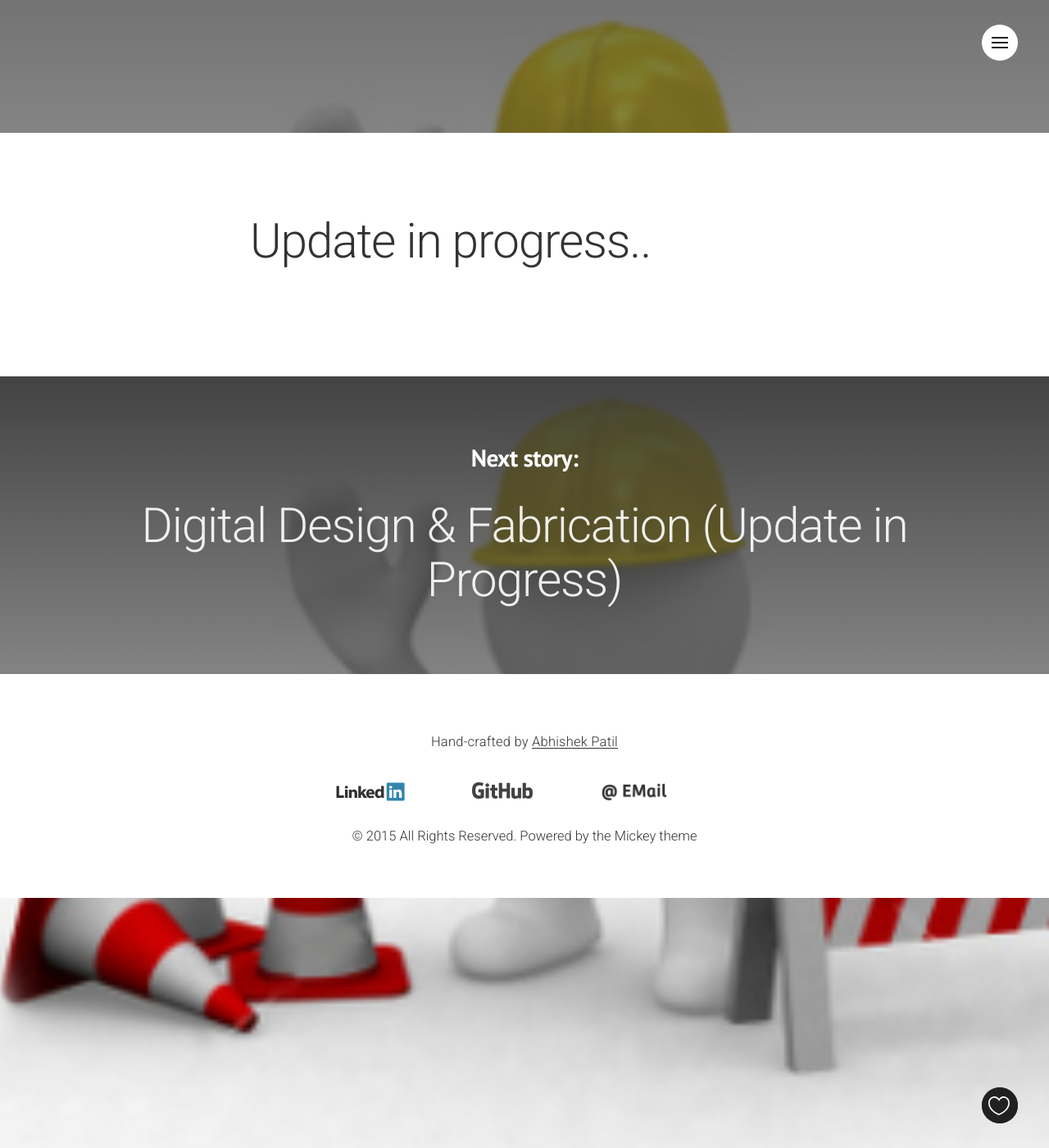
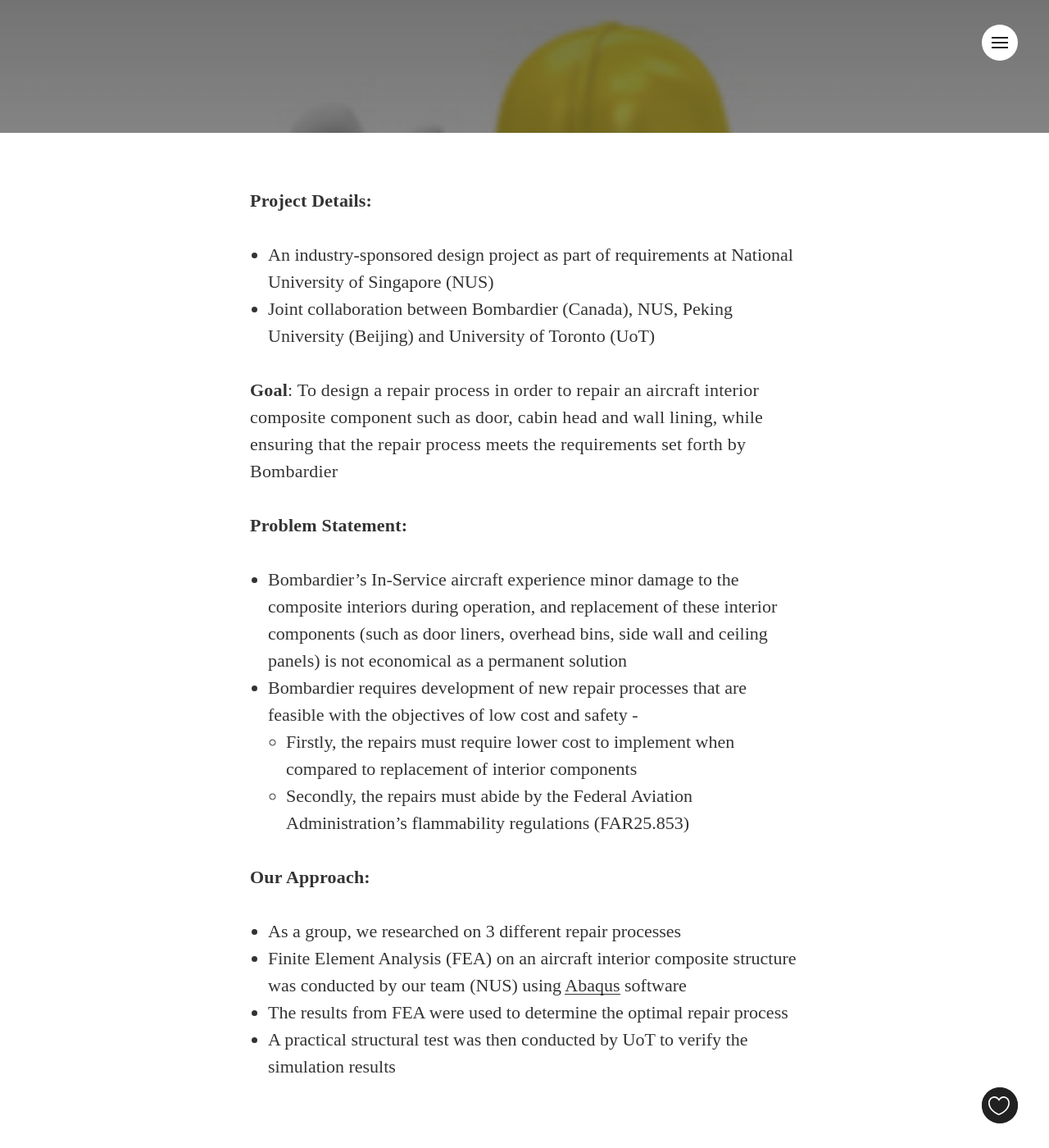
Before and after one commit to patilnabhi/portfolio, a Jekyll site: the page built from _posts/2014-04-15-bombardier-project.md, in a window 1280 px wide and 1400 px high, scrolled down 465 px. Shown: the whole window at 82% size. Built offline with Jekyll 4.4.1, drawn with Linux system fonts in a browser that asks for light colours; nearby versions of some CDN libraries; some web fonts are replaced; Markdown is read by kramdown in place of the engine named in the settings.

Commit message:
updated posts with 'update in progress'

```diff
--- a/_posts/2014-04-15-bombardier-project.md
+++ b/_posts/2014-04-15-bombardier-project.md
@@ -13,4 +13,29 @@ bgContrast: dark
 bgGradientOpacity: darker
 syntaxHighlighter: no
 ---
-## Update in progress.. ##
+**Project Details:**
+
+* An industry-sponsored design project as part of requirements at National University of Singapore (NUS)
+* Joint collaboration between Bombardier (Canada), NUS, Peking University (Beijing) and University of Toronto (UoT)
+
+**Goal**: To design a repair process in order to repair an aircraft interior composite component such as door, cabin head and wall lining, while ensuring that the repair process meets the requirements set forth by Bombardier
+
+**Problem Statement:**
+
+* Bombardier’s In-Service aircraft experience minor damage to the composite interiors during operation, and replacement of these interior components (such as door liners, overhead bins, side wall and ceiling panels) is not economical as a permanent solution
+* Bombardier requires development of new repair processes that are feasible with the objectives of low cost and safety -
+	* Firstly, the repairs must require lower cost to implement when compared to replacement of interior components
+	* Secondly, the repairs must abide by the Federal Aviation Administration’s flammability regulations (FAR25.853)
+
+**Our Approach:**
+
+* As a group, we researched on 3 different repair processes
+* Finite Element Analysis (FEA) on an aircraft interior composite structure was conducted by our team (NUS) using [Abaqus] software
+* The results from FEA were used to determine the optimal repair process
+* A practical structural test was then conducted by UoT to verify the simulation results
+
+
+
+
+
+[Abaqus]: http://www.3ds.com/products-services/simulia/products/abaqus/latest-release/
```
Also changed, not shown: 1 other file.
